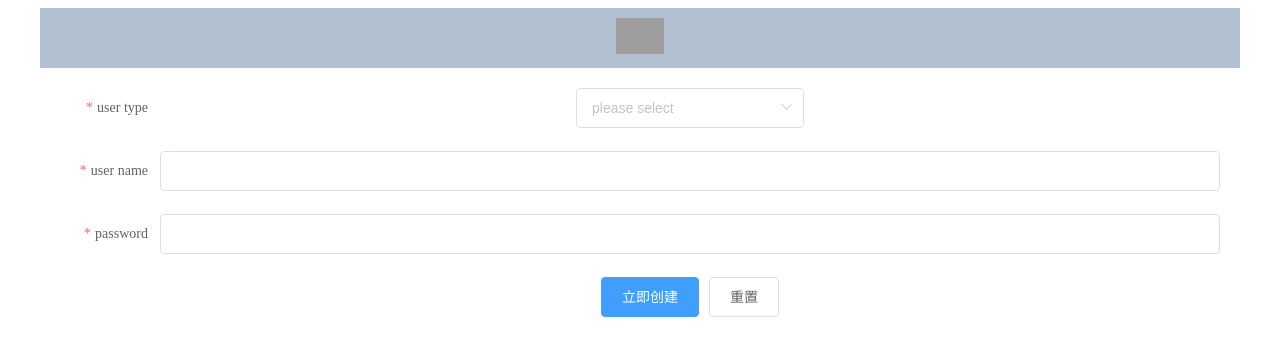
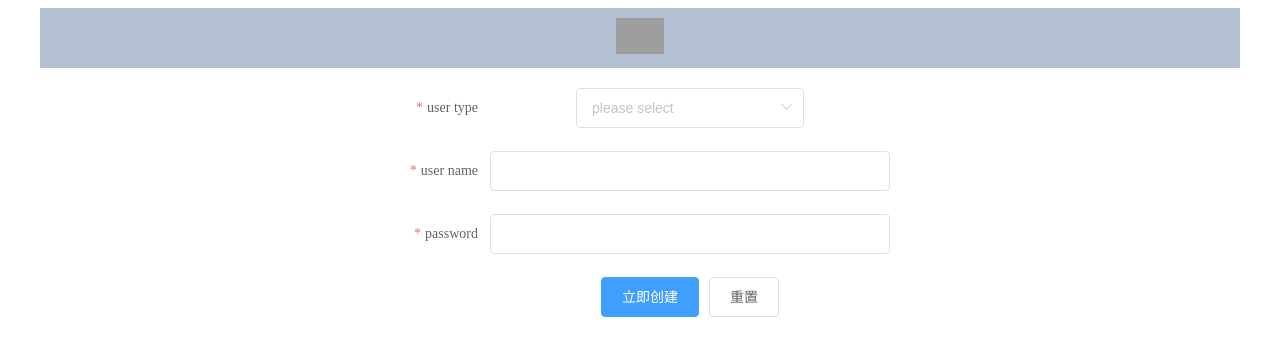
Before and after one commit to lyqheheda/paper-vue, a Vue app: page /register in a window 1280 px wide. Shown: the top 356 px of the page. Built offline with nearby package versions, Linux system fonts and the light colour scheme; grey boxes are pictures that could not be loaded; what mavon-editor would draw is missing.

Commit message:
Update Register.vue

```diff
--- a/src/views/Register.vue
+++ b/src/views/Register.vue
@@ -127,4 +127,8 @@
     text-align: center;
     line-height: 60px;
   }
+  .demo-ruleForm {
+    max-width: 500px;
+    margin: 0 auto;
+  }
 </style>
```
